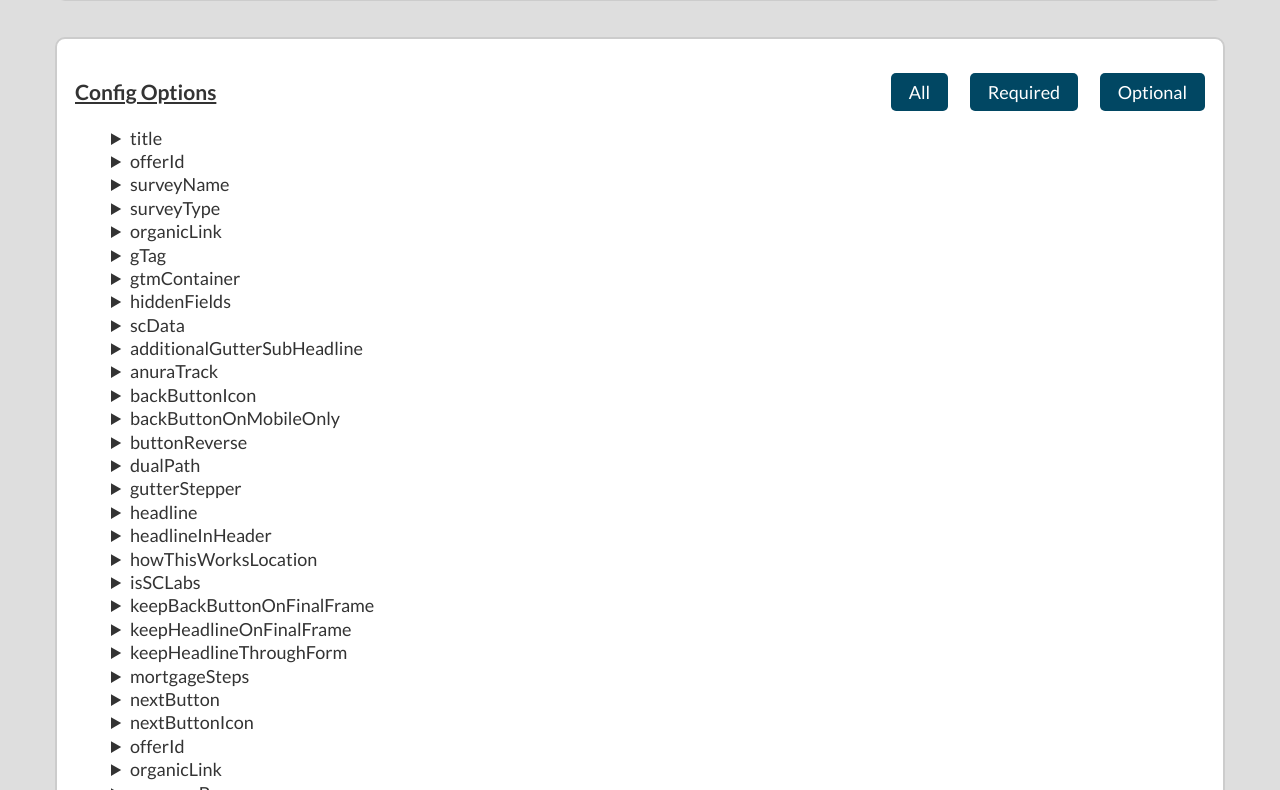
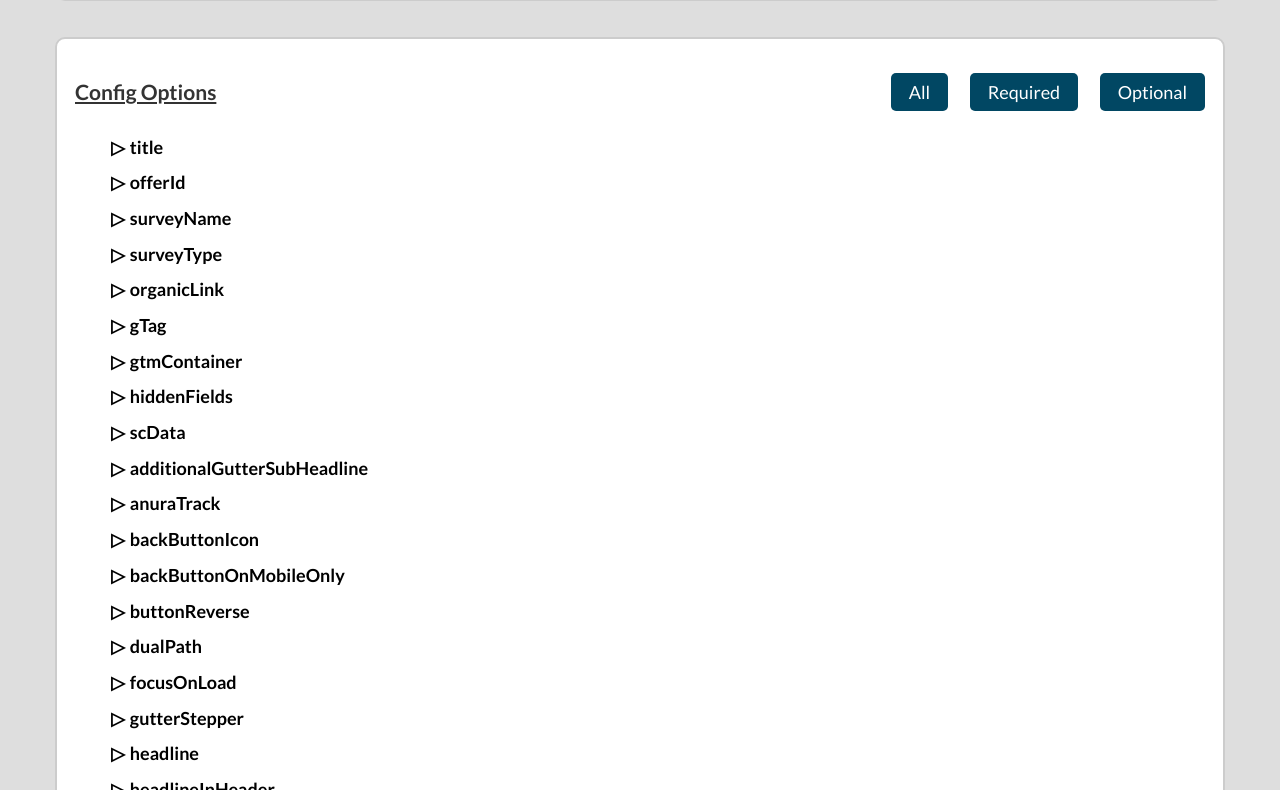
Before and after one commit to BigBeardedDev74/sc-v3-documentation, a SvelteKit app: page / in a window 1280 px wide. Shown: the part 910-1700 px from the top of the page. Built offline with nearby package versions, Linux system fonts and the light colour scheme.

Commit message:
replace details with accordion

```diff
--- /dev/null
+++ b/postcss.config.cjs
@@ -0,0 +1,20 @@
+const autoprefixer = require("autoprefixer");
+const cssnano = require("cssnano");
+const postcssPresetEnv = require("postcss-preset-env");
+
+const mode = process.env.NODE_ENV;
+// const dev = mode === "development";
+
+const config = {
+  plugins: [
+    postcssPresetEnv({
+      stage: 4,
+      features: {
+        "nesting-rules": false,
+      },
+    }),
+    require("postcss-nested"),
+  ],
+};
+
+module.exports = config;
--- /dev/null
+++ b/src/components/Accordion.svelte
@@ -0,0 +1,59 @@
+<script>
+  export let open = false,
+    title,
+    type,
+    desc,
+    required;
+  import { slide } from "svelte/transition";
+  const handleClick = () => (open = !open);
+</script>
+
+<div class="configs">
+  <div class="header">
+    <button class="openButton" on:click={handleClick}>
+      <h4 class={open ? "option open" : "option"}>{title}</h4>
+    </button>
+  </div>
+
+  {#if open}
+    <div class="configDetails" transition:slide>
+      <p class="type"><strong>Type:</strong> {type}</p>
+      <p class="desc"><strong>Description:</strong> {@html desc}</p>
+      <p class="required"><strong>Required:</strong> {required}</p>
+    </div>
+  {/if}
+</div>
+
+<style lang="postcss">
+  .configs {
+    margin-left: 2rem;
+  }
+
+  .configDetails {
+    padding: 1rem;
+    border: 2px solid #ccc;
+    border-radius: 10px;
+    background: var(--bgColor);
+    margin: 0 2rem 1rem;
+    box-shadow: 5px 5px 10px rgba(0, 0, 0, 0.5);
+  }
+  .openButton {
+    background: none;
+    border: none;
+    cursor: pointer;
+    padding: 0;
+    margin: 0;
+  }
+  .option {
+    margin: 10px 0 5px 0;
+    &:before {
+      content: "▷";
+      margin-right: 5px;
+      display: inline-block;
+      transition: all 0.2s ease-in-out;
+    }
+    &.open:before {
+      transform: rotate(90deg);
+    }
+  }
+</style>
--- a/src/data/configOptions.js
+++ b/src/data/configOptions.js
@@ -236,7 +236,17 @@ const configOptions = [
   {
     title: "nextButtonIcon",
     type: "string",
-    desc: "type of icon you want next to the next button",
+    desc: `type of icon you want next to the next button:
+      <ul>
+        <li>BackButtonCircleArrow</li>
+        <li>Chevron</li>
+        <li>ChevronThin</li>
+        <li>ChevronWide</li>
+        <li>DoubleChevron</li>
+        <li>FatArrow</li>
+        <li>ThinArrow</li>
+        <li>TriangleArrow</li>
+      </ul> `,
     required: false,
   },
   {
@@ -299,5 +309,11 @@ const configOptions = [
     desc: "turn web hook tracking",
     required: false,
   },
+  {
+    title: "focusOnLoad",
+    type: "boolean",
+    desc: "place the cursor in the first input field on page load",
+    required: false,
+  },
 ];
 export default configOptions;
--- a/src/routes/+page.svelte
+++ b/src/routes/+page.svelte
@@ -1,5 +1,5 @@
 <script>
-  import { onMount } from "svelte";
+  import Accordion from "$components/Accordion.svelte";
   import { fly, fade } from "svelte/transition";
   import "$css/prism.css";
   import "$css/prism-okaidia.css";
@@ -104,14 +104,12 @@
       in:fly={{ x: -200, duration: 25 * i }}
       out:fly={{ x: 200, duration: 25 * i }}
     >
-      <details class="configs">
-        <summary>{option.title}</summary>
-        <div class="configDetails">
-          <p><strong>Type:</strong> {option.type}</p>
-          <p><strong>Description:</strong> {@html option.desc}</p>
-          <p><strong>Required:</strong> {option.required}</p>
-        </div>
-      </details>
+      <Accordion
+        title={option.title}
+        type={option.type}
+        desc={option.desc}
+        required={option.required}
+      />
     </div>
   {/each}
   <h3 class="title">Config Example</h3>
@@ -181,12 +179,14 @@
   .configs {
     margin-left: 2rem;
   }
+
   .configDetails {
     padding: 1rem;
     border: 2px solid #ccc;
     border-radius: 10px;
     background: var(--bgColor);
-    margin: 0 0 1rem 2rem;
+    margin: 0 2rem 1rem;
+    box-shadow: 5px 5px 10px rgba(0, 0, 0, 0.5);
   }
   .titleContainer {
     display: flex;
--- a/svelte.config.js
+++ b/svelte.config.js
@@ -1,7 +1,9 @@
 import adapter from "@sveltejs/adapter-auto";
+import preprocess from "svelte-preprocess";
 
 /** @type {import('@sveltejs/kit').Config} */
 const config = {
+  preprocess: preprocess({ postcss: true }),
   kit: {
     // adapter-auto only supports some environments, see https://kit.svelte.dev/docs/adapter-auto for a list.
     // If your environment is not supported or you settled on a specific environment, switch out the adapter.
```
Also changed, not shown: package.json (+7 -0 lines), 1 other file (tests, documents, lock files or other folders). Lines whose indentation alone changed are shown as unchanged.
